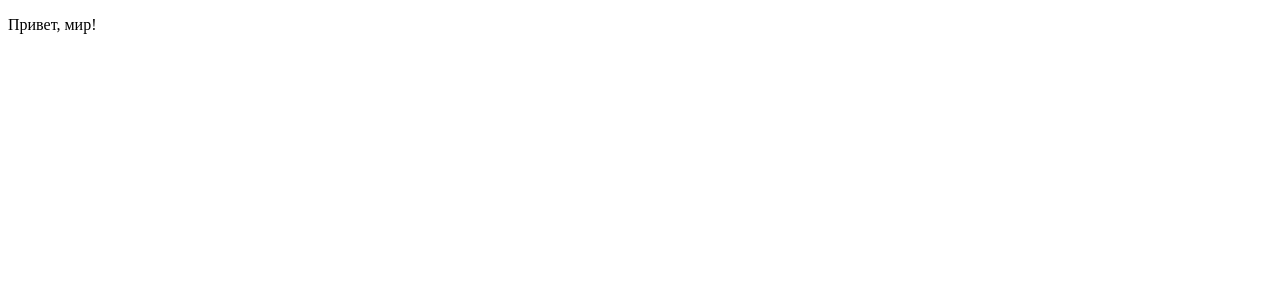
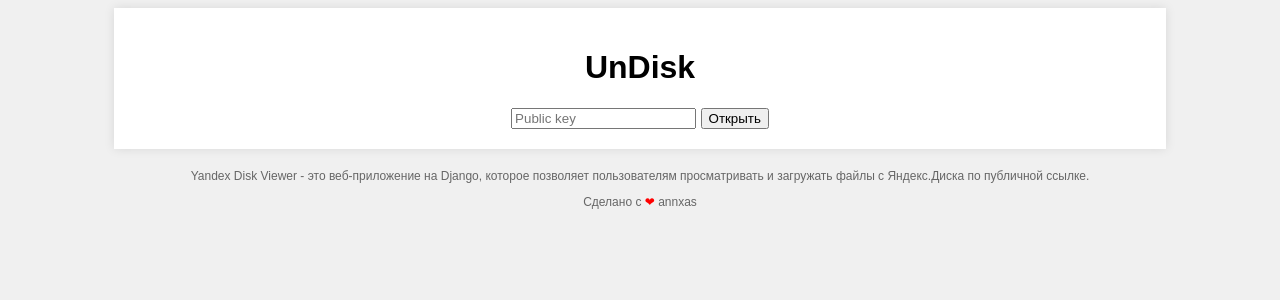
Before and after one commit to anxnas/yandex_disk_viewer, a Django app: page / in a window 1280 px wide. Before the commit the part shown is almost empty. Shown: the top 300 px of the page. Run offline with Django 4.2, Linux system fonts and the light colour scheme.

Commit message:
Create basic HTML template for index view and create CSS style

```diff
--- /dev/null
+++ b/undisk/static/css/style.css
@@ -0,0 +1,21 @@
+body {
+    font-family: Arial, sans-serif;
+    text-align: center;
+    background-color: #f0f0f0;
+}
+.container {
+    margin: 0 auto;
+    padding: 20px;
+    background-color: white;
+    width: 80%;
+    box-shadow: 0 0 10px rgba(0, 0, 0, 0.1);
+}
+.footer {
+    margin-top: 20px;
+    font-size: 12px;
+    color: #666;
+}
+.footer a {
+    color: #ff0000;
+    text-decoration: none;
+}
--- a/undisk/templates/undisk/index.html
+++ b/undisk/templates/undisk/index.html
@@ -1,10 +1,23 @@
+{% load static %}
 <!DOCTYPE html>
-<html lang="en">
+<html lang="ru">
 <head>
     <meta charset="UTF-8">
-    <title>Title</title>
+    <title>UnDisk</title>
+    <link rel="stylesheet" type="text/css" href="{% static 'css/style.css' %}">
 </head>
 <body>
-<p>Привет, мир!</p>
+    <div class="container">
+        <h1>UnDisk</h1>
+        <form method="post">
+            {% csrf_token %}
+            <input type="text" name="public_key" placeholder="Public key" required>
+            <button type="submit">Открыть</button>
+        </form>
+    </div>
+    <div class="footer">
+        <p>Yandex Disk Viewer - это веб-приложение на Django, которое позволяет пользователям просматривать и загружать файлы с Яндекс.Диска по публичной ссылке.</p>
+        <p>Сделано с <span style="color: red;">❤</span> annxas</p>
+    </div>
 </body>
 </html>
```
